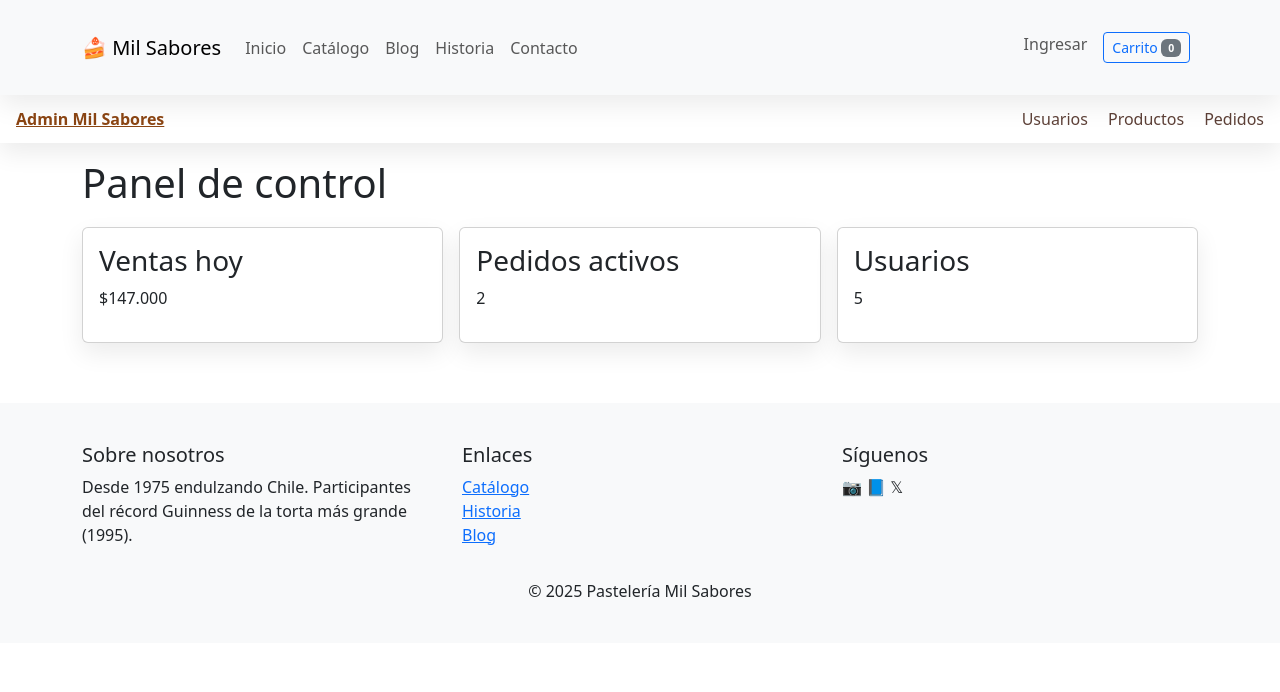
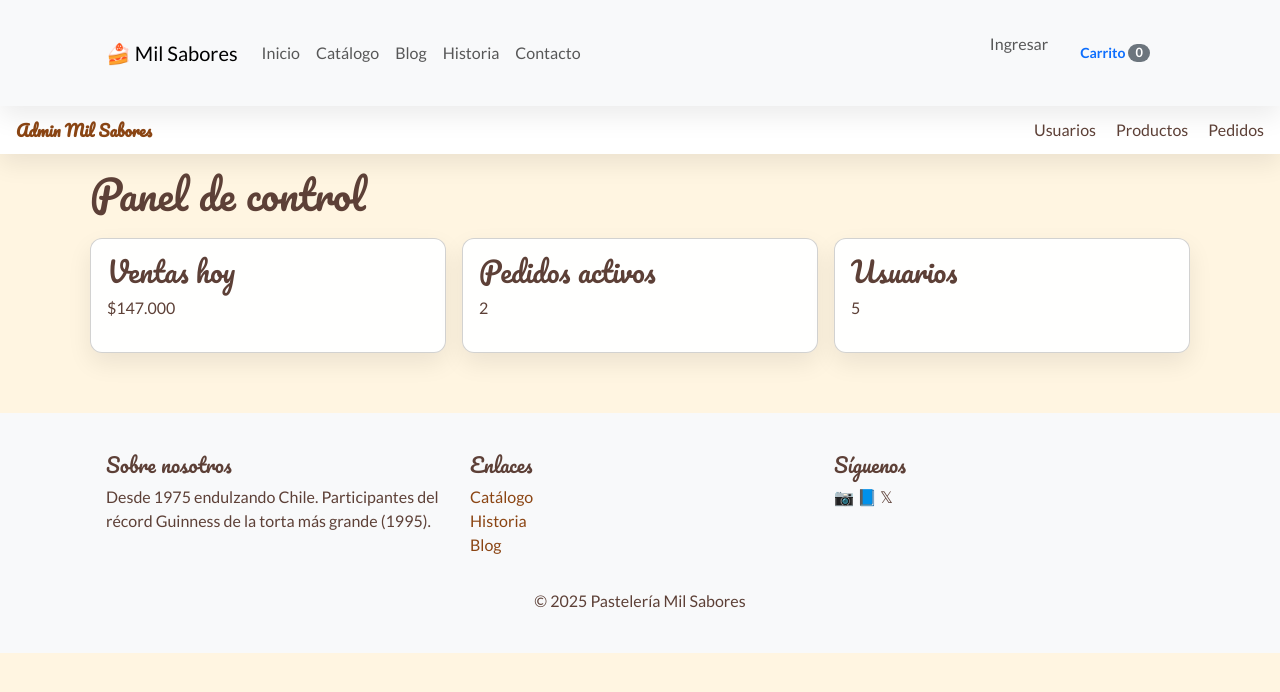
Before and after one commit to Deymon2105/pasteleria-mil-sabores-react, a React (Create React App) app: page /admin in a window 1280 px wide. Shown: the top 692 px of the page. Built offline with nearby package versions, Linux system fonts and the light colour scheme.

Commit message:
Se modifican colores y fuentes siguiendo las reglas de diseño visual

```diff
--- a/public/index.html
+++ b/public/index.html
@@ -24,6 +24,7 @@
       work correctly both with client-side routing and a non-root public URL.
       Learn how to configure a non-root public URL by running `npm run build`.
     -->
+      <link href="https://fonts.googleapis.com/css2?family=Lato:wght@300;400;700&family=Pacifico&display=swap" rel="stylesheet">
     <title>React App</title>
   </head>
   <body>
--- a/src/index.js
+++ b/src/index.js
@@ -2,9 +2,11 @@ import React from 'react';
 import ReactDOM from 'react-dom/client';
 import { BrowserRouter } from 'react-router-dom'
 import './index.css';
+import 'bootstrap/dist/css/bootstrap.min.css';
+import './styles/theme.css';
 import './styles/styles.css';
 import './styles/components.css';
-import './styles/responsive.css';
+/* Note: responsive.css was empty and removed to reduce unused files */
 import App from './App';
 import reportWebVitals from './reportWebVitals';
 import 'bootstrap/dist/css/bootstrap.min.css'
--- a/src/pages/Blogs.js
+++ b/src/pages/Blogs.js
@@ -6,14 +6,14 @@ export default function Blogs(){
     <Container className="blog-container">
       <h1>Blogs y Comunidad</h1>
       <Card className="blog-card">
-        <Card.Title className="blog-title">Receta clasica: Torta de manjar</Card.Title>
+        <Card.Title className="blog-title">Receta clásica: Torta de manjar</Card.Title>
         <Card.Text className="blog-meta">Por estudiantes de gastronomia DUOC</Card.Text>
         <Card.Text className="blog-content">Consejos, recetas y la historia de nuestras preparaciones.</Card.Text>
       </Card>
       <Card className="blog-card">
-        <Card.Title className="blog-title">Logros de Pasteleria Mil Sabores</Card.Title>
+        <Card.Title className="blog-title">Logros de Pastelería Mil Sabores</Card.Title>
         <Card.Text className="blog-meta">Record Guinness 1995</Card.Text>
-        <Card.Text className="blog-content">Creacion de la torta mas grande del mundo.</Card.Text>
+        <Card.Text className="blog-content">Creación de la torta más grande del mundo.</Card.Text>
       </Card>
     </Container>
   )
--- a/src/styles/admin.css
+++ b/src/styles/admin.css
@@ -2,15 +2,17 @@
     display:flex;
     align-items:center;
     justify-content:space-between;
-    background:#fff;
+    background: var(--white);
     padding:.75rem 1rem;
-    box-shadow:0 10px 25px rgba(0,0,0,.08)
+    box-shadow: var(--shadow);
+    font-family: var(--font-base);
 }
 
 
 .admin-header__brand{
     font-weight:900;
-    color:#8B4513
+    color: var(--accent-choc);
+    font-family: var(--font-heading);
 }
 
 
@@ -21,7 +23,7 @@
 
 
 .admin-header__link{
-    color:#5D4037;
+    color: var(--text-primary);
     text-decoration:none
 }
 
@@ -39,9 +41,9 @@
 
 
 .card{
-    background:#fff;
+    background: rgba(255,255,255,0.95);
     padding:1rem;
-    border-radius:12px
+    border-radius: var(--radius);
 }
 
 
--- a/src/styles/components.css
+++ b/src/styles/components.css
@@ -1,7 +1,7 @@
 .tag {
     display: inline-block;
-    background: #eee;
-    color: #333;
+    background: rgba(0,0,0,0.04);
+    color: var(--text-primary);
     padding: .2rem .5rem;
     border-radius: 999px;
     font-size: .8rem
@@ -19,8 +19,8 @@
     width: 28px;
     height: 28px;
     border-radius: 8px;
-    border: 1px solid #ddd;
-    background: #fff;
+    border: 1px solid rgba(0,0,0,0.08);
+    background: var(--white);
     cursor: pointer
 }
 
@@ -66,16 +66,16 @@
     align-items: center;
     justify-content: center;
     padding: 1rem;
-    background: linear-gradient(135deg, #667eea 0%, #764ba2 100%);
+    background: linear-gradient(135deg, rgba(255,192,203,0.12) 0%, rgba(139,69,19,0.03) 100%);
 }
 
 .login-card,
 .register-card {
     width: 100%;
     max-width: 450px;
-    box-shadow: 0 10px 40px rgba(0, 0, 0, 0.2);
+    box-shadow: 0 10px 40px rgba(0, 0, 0, 0.08);
     border: none;
-    border-radius: 12px;
+    border-radius: var(--radius);
 }
 
 .register-card {
@@ -104,18 +104,17 @@
 
 /* estilos de los formularios */
 .form-control:focus {
-    border-color: #667eea;
-    box-shadow: 0 0 0 0.2rem rgba(102, 126, 234, 0.25);
+    border-color: var(--accent-choc);
+    box-shadow: 0 0 0 0.15rem rgba(139,69,19,0.12);
 }
 
 .btn-primary {
-    background-color: #667eea;
-    border-color: #667eea;
+    background-color: var(--accent-choc);
+    border-color: var(--accent-choc);
 }
 
 .btn-primary:hover {
-    background-color: #5568d3;
-    border-color: #4c5ec4;
+    filter: brightness(0.95);
 }
 
 .btn-success {
@@ -124,12 +123,12 @@
 }
 
 .btn-link {
-    color: #667eea;
+    color: var(--accent-choc);
     text-decoration: none;
 }
 
 .btn-link:hover {
-    color: #5568d3;
+    color: var(--accent-pink);
     text-decoration: underline;
 }
 
--- a/src/styles/styles.css
+++ b/src/styles/styles.css
@@ -1,15 +1,3 @@
-:root {
-  --bg: #FFF5E1;
-  --accent-rose: #FFC0CB;
-  --accent-choco: #8B4513;
-  --text: #5D4037;
-  --text-muted: #B0BEC5;
-  --white: #fff;
-  --shadow: 0 10px 25px rgba(0, 0, 0, .08);
-  --radius: 16px;
-}
-
-
 * {
   box-sizing: border-box
 }
@@ -23,9 +11,9 @@ body {
 
 
 body {
-  font-family: Lato, sans-serif;
-  background: #FFF5E1;
-  color: #5D4037;
+  font-family: var(--font-base);
+  background: var(--bg-main);
+  color: var(--text-primary);
 }
 
 
@@ -37,7 +25,7 @@ body {
 
 
 a {
-  color: #8B4513;
+  color: var(--accent-choc);
   text-decoration: none
 }
 
@@ -49,7 +37,7 @@ img {
 
 
 .badge {
-  background: #FFC0CB;
+  background: var(--accent-pink);
   padding: .15rem .45rem;
   border-radius: 999px;
   font-size: .8rem
@@ -57,8 +45,8 @@ img {
 
 
 .site-header {
-  background: #fff;
-  box-shadow: 0 10px 25px rgba(0, 0, 0, .08);
+  background: var(--white);
+  box-shadow: var(--shadow);
   position: sticky;
   top: 0;
   z-index: 10
@@ -79,12 +67,12 @@ img {
   align-items: center;
   gap: .5rem;
   font-weight: 900;
-  color: #8B4513
+  color: var(--accent-choc)
 }
 
 
 .brand__name {
-  font-family: Pacifico, cursive;
+  font-family: var(--font-heading);
   font-size: 1.4rem
 }
 
@@ -103,7 +91,7 @@ img {
 
 
 .nav__link:hover {
-  background: #FFC0CB
+  background: var(--accent-pink)
 }
 
 .site-header .navbar-nav .user-dropdown {
@@ -127,7 +115,7 @@ img {
 
 
 .site-header__promo {
-  background: #FFC0CB;
+  background: var(--accent-pink);
   text-align: center;
   padding: .35rem 1rem;
   font-weight: 700
@@ -155,7 +143,7 @@ img {
 
 .site-footer__text,
 .site-footer__link {
-  color: #5D4037
+  color: var(--text-primary)
 }
 
 
@@ -186,7 +174,7 @@ img {
 
 
 .hero__subtitle {
-  color: #5D4037
+  color: var(--text-primary)
 }
 
 
@@ -201,8 +189,8 @@ img {
 
 
 .btn--primary {
-  background: #8B4513;
-  color: #fff
+  background: var(--accent-choc);
+  color: var(--white)
 }
 
 
@@ -218,7 +206,7 @@ img {
 
 
 .section__text {
-  color: #5D4037
+  color: var(--text-primary)
 }
 
 
@@ -231,7 +219,7 @@ img {
 
 .card {
   margin: 0;
-  margin-top: 1rem;
+  margin-top: 1.5rem;
   background: #fff;
   padding: 1rem;
   border-radius: 16px;
@@ -268,7 +256,7 @@ img {
 
 
 .product-card__price {
-  color: #8B4513;
+  color: var(--accent-choc);
   font-weight: 900
 }
 
@@ -349,11 +337,11 @@ img {
   grid-template-columns: 64px 1fr auto;
   gap: .75rem;
   align-items: center;
-  background: #fff;
-  border-radius: 12px;
+  background: var(--white);
+  border-radius: var(--radius);
   padding: .5rem;
   margin: .35rem 0;
-  border: 1px solid #eee
+  border: 1px solid rgba(0,0,0,0.06)
 }
 
 
@@ -373,7 +361,7 @@ img {
 
 .alert {
   margin-top: .5rem;
-  color: #8B4513;
+  color: var(--accent-choc);
   font-weight: 700
 }
 
--- /dev/null
+++ b/src/styles/theme.css
@@ -0,0 +1,72 @@
+/* Central theme variables and global rules */
+:root{
+  /* Colores */
+  --bg-main: #FFF5E1;        /* Crema Pastel */
+  --accent-pink: #FFC0CB;   /* Rosa Suave */
+  --accent-choc: #8B4513;   /* Chocolate */
+  --text-primary: #5D4037;  /* Marrón Oscuro */
+  --text-secondary: #B0BEC5;/* Gris Claro */
+  --white: #ffffff;
+
+  /* Sombras y radios */
+  --shadow: 0 10px 25px rgba(0,0,0,.08);
+  --radius: 12px;
+
+  /* Tipografías */
+  --font-base: 'Lato', system-ui, -apple-system, 'Segoe UI', Roboto, 'Helvetica Neue', Arial;
+  --font-heading: 'Pacifico', cursive;
+}
+
+html, body, #root {
+  height: 100%;
+}
+
+body {
+  background-color: var(--bg-main);
+  color: var(--text-primary);
+  font-family: var(--font-base);
+  -webkit-font-smoothing: antialiased;
+  -moz-osx-font-smoothing: grayscale;
+}
+
+/* Headings */
+h1, h2, h3, h4, h5, h6 {
+  font-family: var(--font-heading);
+  color: var(--text-primary);
+  margin-bottom: 0.5rem;
+}
+
+/* Utility text */
+.text-muted, .text-secondary-custom, small, .form-text {
+  color: var(--text-secondary);
+}
+
+/* Global card defaults */
+.card {
+  background: rgba(255,255,255,0.95);
+  border-radius: var(--radius);
+  box-shadow: var(--shadow);
+  color: var(--text-primary);
+}
+
+/* Buttons: provide utility classes to override bootstrap with same specificity */
+.btn-primary, .btn--primary {
+  background-color: var(--accent-choc);
+  border-color: var(--accent-choc);
+  color: var(--white);
+}
+.btn-primary:hover, .btn--primary:hover {
+  filter: brightness(0.95);
+}
+
+/* Forms focus */
+.form-control:focus {
+  border-color: var(--accent-choc);
+  box-shadow: 0 0 0 0.15rem rgba(139,69,19,0.12);
+}
+
+/* Links */
+a, .text-link {
+  color: var(--accent-choc);
+}
+a:hover { color: var(--accent-pink); }
```
